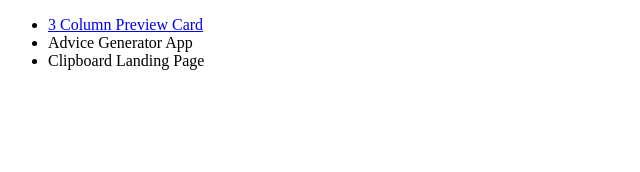
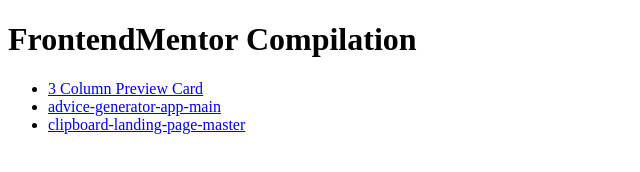
Before and after one commit to jayceealtamia/FrontEndMentor-Complation, a plain HTML site: page index.html in a window 1280 px wide. Shown: the whole page, without its empty margins (0-640 px from the left). Drawn offline with Linux system fonts and the light colour scheme.

Commit message:
adding other folders

```diff
--- a/index.html
+++ b/index.html
@@ -8,14 +8,23 @@
   </head>
   <body>
     <main>
+      <h1>FrontendMentor Compilation</h1>
       <ul>
         <li>
           <a href="\3-column-preview-card-component-main\index.html">
             3 Column Preview Card</a
           >
         </li>
-        <li>Advice Generator App</li>
-        <li>Clipboard Landing Page</li>
+        <li>
+          <a href="\advice-generator-app-main\index.html">
+            advice-generator-app-main</a
+          >
+        </li>
+           <li>
+          <a href="\clipboard-landing-page-master\index.html">
+            clipboard-landing-page-master</a
+          >
+        </li>
       </ul>
     </main>
     <footer></footer>
```
Also changed, not shown: advice-generator-app-main/index.html (+7 -4 lines).
